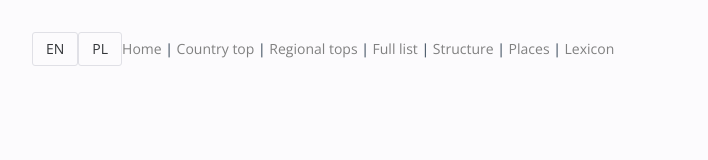
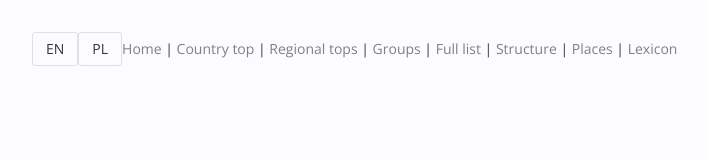
Before and after one commit to yaskevich/ula, a Vue app in the folder client/: page /groups/1 in a window 1280 px wide. Shown: the top 160 px of the page, without its empty margins (158-866 px from the left). Built offline with nearby package versions, Linux system fonts and the light colour scheme.

Commit message:
add groups component

```diff
--- a/client/src/App.vue
+++ b/client/src/App.vue
@@ -24,6 +24,7 @@
             <router-link to="/home">Home</router-link> |
             <router-link to="/country">Country top</router-link> |
             <router-link to="/regions">Regional tops</router-link> |
+            <router-link to="/groups">Groups</router-link> |
             <router-link to="/list/1/500">Full list</router-link> |
             <router-link to="/structure">Structure</router-link> |
             <router-link to="/places">Places</router-link> |
--- /dev/null
+++ b/client/src/components/Groups.vue
@@ -0,0 +1,26 @@
+<template>
+    Groups
+    <div v-if="isLoaded">
+        <n-cascader v-model:value="value" :options="nodes" :filterable="true" label-field="title" value-field="id"
+            check-strategy="child" />
+        {{ nodes }}
+    </div>
+</template>
+
+<script setup lang="ts">
+import { onBeforeMount, ref } from 'vue';
+import store from '../store';
+import { useRouter, useRoute, onBeforeRouteUpdate } from 'vue-router';
+
+const router = useRouter();
+const isLoaded = ref(false);
+const nodes = ref();
+const value = ref();
+
+onBeforeMount(async () => {
+    const data = await store.api('ontology');
+    nodes.value = store.toTree(data);
+    isLoaded.value = true;
+});
+
+</script>
--- a/client/src/router.ts
+++ b/client/src/router.ts
@@ -28,6 +28,11 @@ const routes = [
     component: () => import('./components/Places.vue'),
   },
   {
+    path: '/groups',
+    name: 'Groups',
+    component: () => import('./components/Groups.vue'),
+  },
+  {
     path: '/country/:id?',
     name: 'Top',
     component: () => import('./components/Top.vue'),
```
